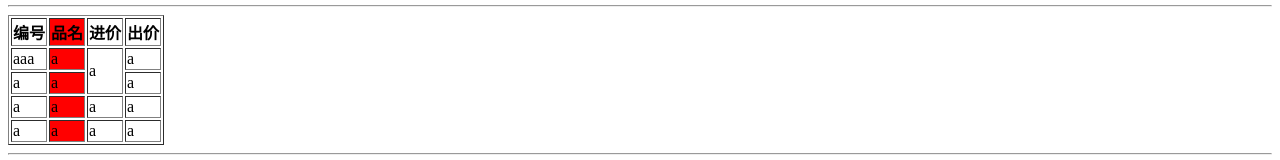
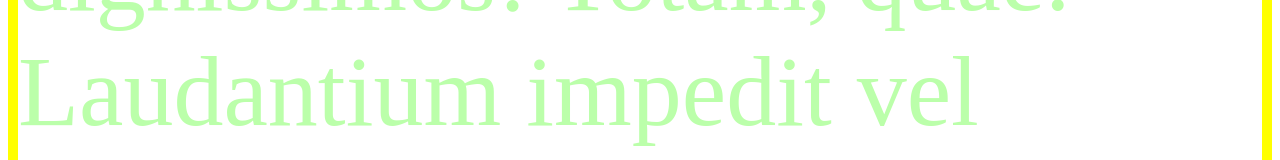
Before and after one commit to xlmoo12138/miao, a plain HTML site: page html-basic.html in a window 1280 px wide. Shown: the part 1914-2074 px from the top of the page. Drawn offline with Linux system fonts and the light colour scheme; grey boxes are pictures that could not be loaded.

Commit message:
add html-basic.css

```diff
--- /dev/null
+++ b/html-basic.css
@@ -0,0 +1,5 @@
+p, h1 {
+  color: #bfa;
+  font-size: 100px;
+  border: 10px solid yellow;
+}
--- a/html-basic.html
+++ b/html-basic.html
@@ -5,6 +5,14 @@
   <meta http-equiv="X-UA-Compatible" content="IE=edge">
   <meta name="viewport" content="width=device-width, initial-scale=1.0">
   <title>Document</title>
+  <!-- <style>
+    p, h1 {
+      color: #bfa;
+      font-size: 100px;
+      border: 10px solid yellow;
+    }
+  </style> -->
+  <link rel="stylesheet" href="html-basic.css">
 </head>
 <body>
 
@@ -186,24 +194,24 @@
     </thead>
     <tbody>
       <tr>
-        <td>aaa</td>
+        <th>aaa</th>
         <td>a</td>
         <td rowspan="2">a</td>
         <td>a</td>
       </tr>
       <tr>
+        <th>a</th>
+        <td>a</td>
+        <td>a</td>
+      </tr>
+      <tr>
+        <th>a</th>
         <td>a</td>
         <td>a</td>
         <td>a</td>
       </tr>
       <tr>
-        <td>a</td>
-        <td>a</td>
-        <td>a</td>
-        <td>a</td>
-      </tr>
-      <tr>
-        <td>a</td>
+        <th>a</th>
         <td>a</td>
         <td>a</td>
         <td>a</td>
```
